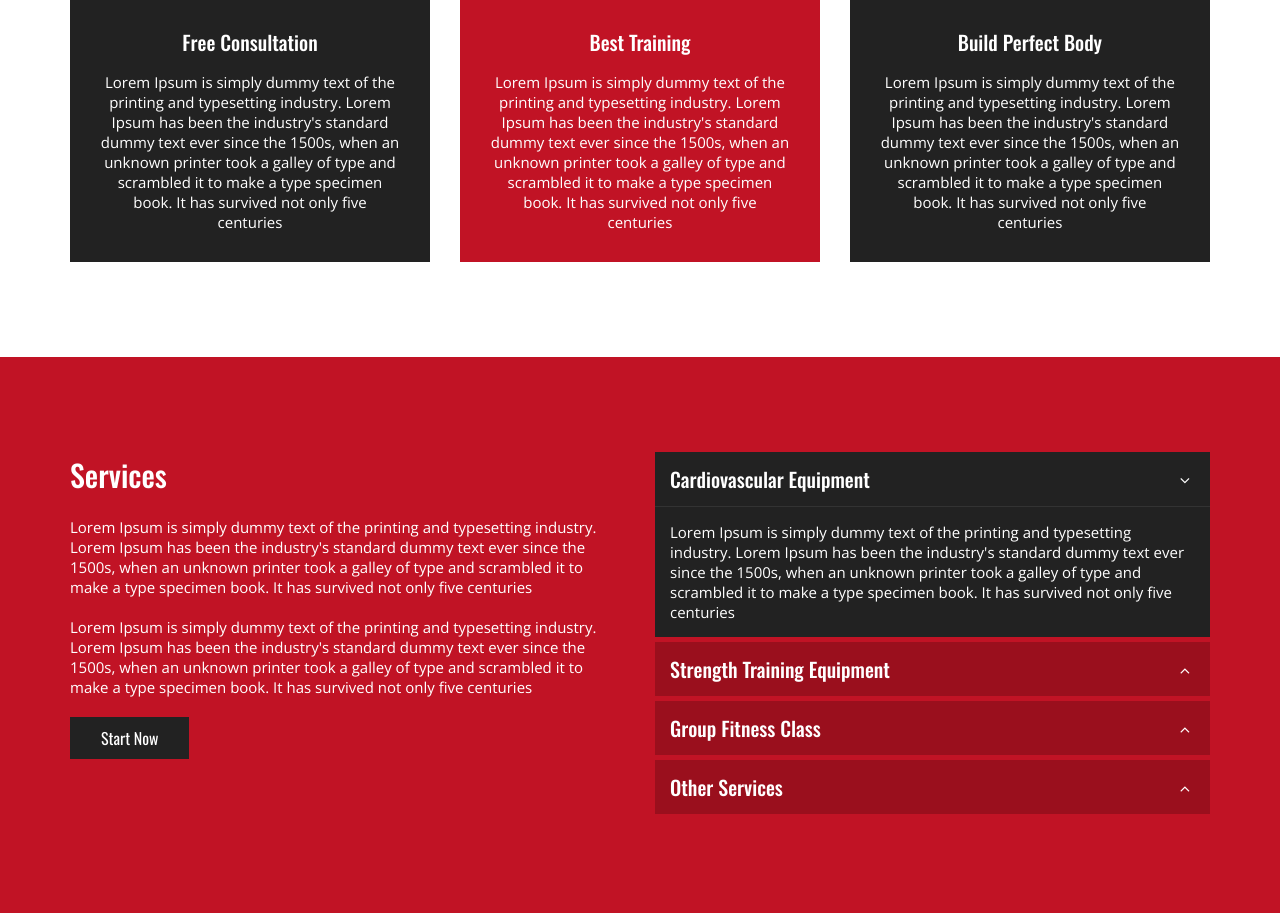
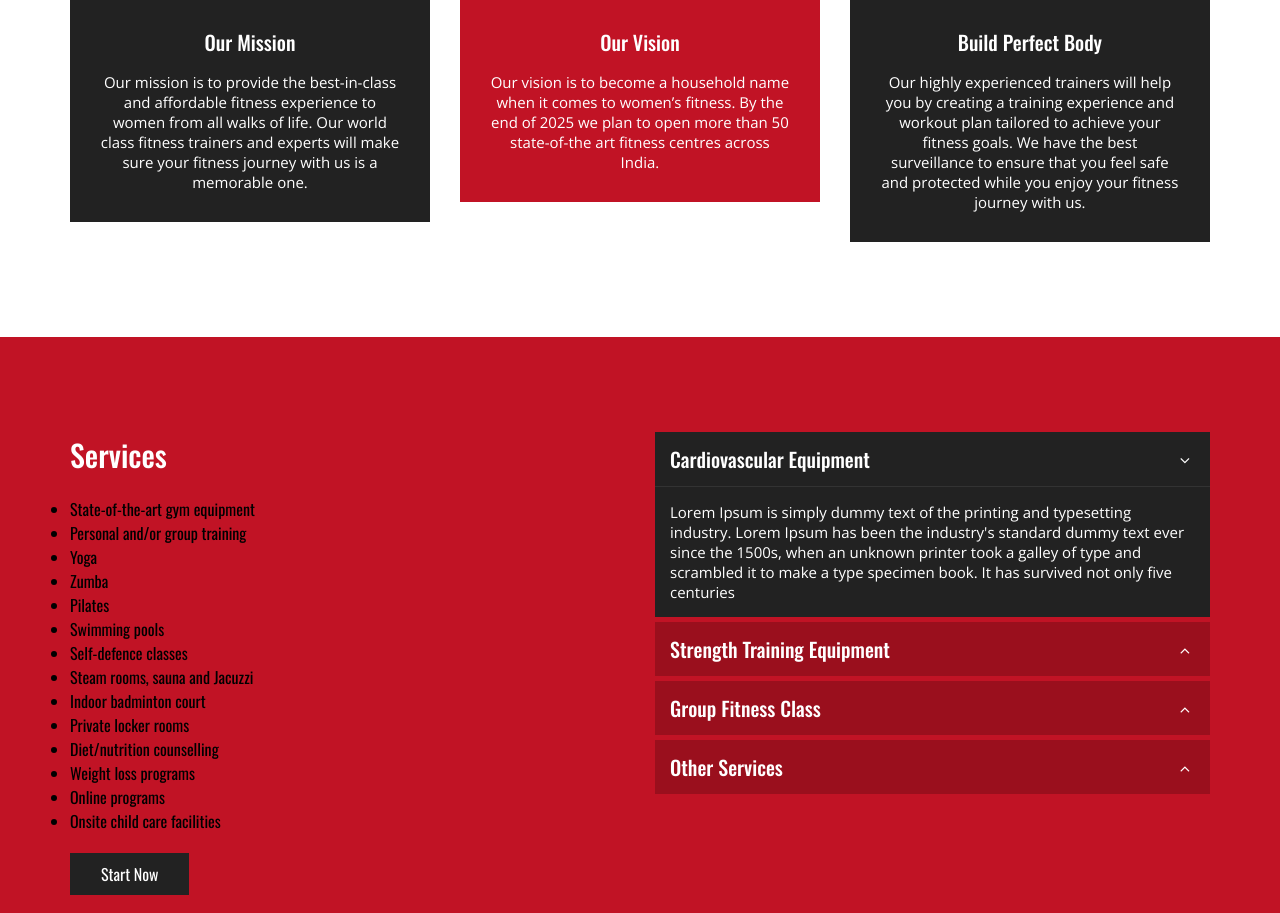
Before and after one commit to ameysatam/fitnesswebsite, a plain HTML site: page index.html in a window 1280 px wide. Shown: the part 1196-2109 px from the top of the page. Drawn offline with nearby package versions, Linux system fonts and the light colour scheme.

Commit message:
html update

```diff
--- a/index.html
+++ b/index.html
@@ -67,11 +67,10 @@
 							<img src="images/about1.jpg" alt="about" />
 						</div>
 						<div class="text">
-							<h4>Free Consultation</h4>
-							<p>Lorem Ipsum is simply dummy text of the printing and typesetting industry. Lorem Ipsum
-								has been the industry's standard dummy text ever since the 1500s, when an unknown
-								printer took a galley of type and scrambled it to make a type specimen book. It has
-								survived not only five centuries</p>
+							<h4>Our Mission</h4>
+							<p>Our mission is to provide the best-in-class and affordable fitness experience to women
+								from all walks of life. Our world class fitness trainers and experts will make sure your
+								fitness journey with us is a memorable one.</p>
 						</div>
 					</div>
 				</div>
@@ -81,11 +80,12 @@
 							<img src="images/about2.jpg" alt="about" />
 						</div>
 						<div class="text">
-							<h4>Best Training</h4>
-							<p>Lorem Ipsum is simply dummy text of the printing and typesetting industry. Lorem Ipsum
-								has been the industry's standard dummy text ever since the 1500s, when an unknown
-								printer took a galley of type and scrambled it to make a type specimen book. It has
-								survived not only five centuries</p>
+							<h4>Our Vision</h4>
+							<p>Our vision is to become a household name when it comes to women’s fitness. By the end of
+								2025 we plan to open more than 50 state-of-the art fitness centres across India.
+
+
+							</p>
 						</div>
 					</div>
 				</div>
@@ -96,10 +96,10 @@
 						</div>
 						<div class="text">
 							<h4>Build Perfect Body</h4>
-							<p>Lorem Ipsum is simply dummy text of the printing and typesetting industry. Lorem Ipsum
-								has been the industry's standard dummy text ever since the 1500s, when an unknown
-								printer took a galley of type and scrambled it to make a type specimen book. It has
-								survived not only five centuries</p>
+							<p>Our highly experienced trainers will help you by creating a training experience and
+								workout plan tailored to achieve your fitness goals. We have the best surveillance to
+								ensure that you feel safe and protected while you enjoy your fitness journey with us.
+							</p>
 						</div>
 					</div>
 				</div>
@@ -115,14 +115,23 @@
 			<div class="content">
 				<div class="text box wow slideInLeft">
 					<h2>Services</h2>
-					<p>Lorem Ipsum is simply dummy text of the printing and typesetting industry. Lorem Ipsum has been
-						the industry's standard dummy text ever since the 1500s, when an unknown printer took a galley
-						of type and scrambled it to make a type specimen book. It has survived not only five centuries
-					</p>
-					<p>Lorem Ipsum is simply dummy text of the printing and typesetting industry. Lorem Ipsum has been
-						the industry's standard dummy text ever since the 1500s, when an unknown printer took a galley
-						of type and scrambled it to make a type specimen book. It has survived not only five centuries
-					</p>
+					<ul>
+						<li>State-of-the-art gym equipment</li>
+						<li>Personal and/or group training</li>
+						<li>Yoga</li>
+						<li>Zumba</li>
+						<li>Pilates</li>
+						<li>Swimming pools</li>
+						<li>Self-defence classes</li>
+						<li>Steam rooms, sauna and Jacuzzi</li>
+						<li>Indoor badminton court</li>
+						<li>Private locker rooms</li>
+						<li>Diet/nutrition counselling</li>
+						<li>Weight loss programs</li>
+						<li>Online programs</li>
+						<li>Onsite child care facilities</li>
+					</ul>
+					<p></p>
 					<a href="" class="btn">Start Now</a>
 				</div>
 				<div class="accordian box wow slideInRight">
@@ -429,7 +438,7 @@
 					</div>
 
 					<div class="copy">
-						PowerBy &copy; Amey Satam
+						PoweredBy &copy; Amey Satam
 					</div>
 				</div>
 			</div>
```
